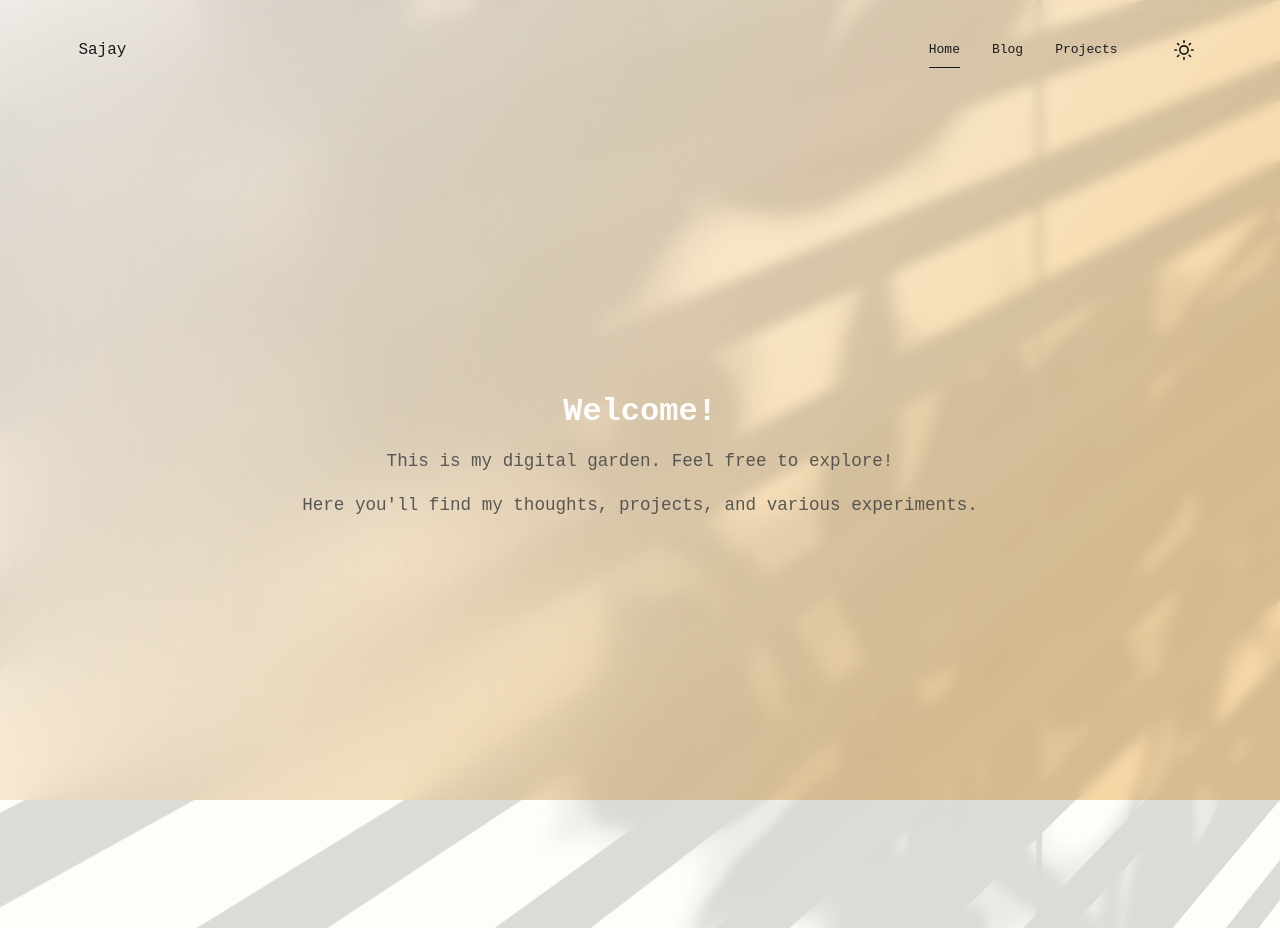
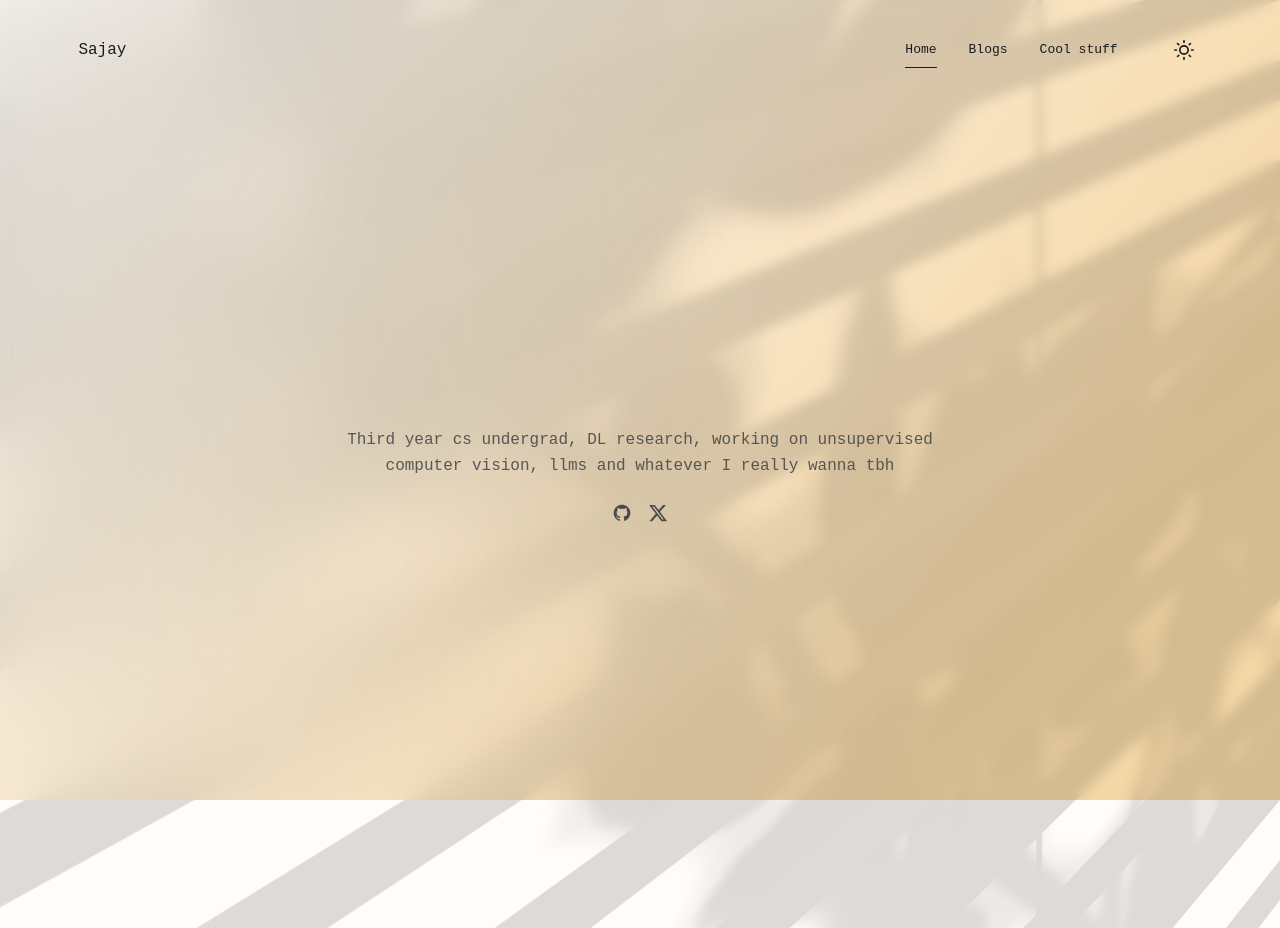
Before and after one commit to SajayR/Sadge, a plain HTML site: page index.html in a window 1280 px wide. Drawn offline with Linux system fonts and the light colour scheme.

Commit message:
Edited desc

```diff
--- a/index.html
+++ b/index.html
@@ -66,8 +66,8 @@
             <a href="/Users/cisco/Documents/CisStuff/Sadge/index.html" class="logo">Sajay</a>
             <nav class="nav">
                 <a href="/Users/cisco/Documents/CisStuff/Sadge/index.html" class="nav-item active">Home</a>
-                <a href="/blog" class="nav-item">Blog</a>
-                <a href="/projects" class="nav-item">Projects</a>
+                <a href="/blog" class="nav-item">Blogs</a>
+                <a href="/projects" class="nav-item">Cool stuff </a>
                 <button class="theme-toggle">
                     <svg width="20" height="20" viewBox="0 0 24 24" fill="none" stroke="currentColor" stroke-width="2" stroke-linecap="round" stroke-linejoin="round">
                         <circle cx="12" cy="12" r="5"/>
@@ -82,9 +82,22 @@
     <main class="main-content">
         <section class="about-section">
             <div class="about-content">
-                <h2>Welcome!</h2>
-                <p>This is my digital garden. Feel free to explore!</p>
-                <p>Here you'll find my thoughts, projects, and various experiments.</p>
+
+                <div class="description">
+                    <p>Third year cs undergrad, DL research, working on unsupervised computer vision, llms and whatever I really wanna tbh</p>
+                    <div class="social-links">
+                        <a href="https://github.com/SajayR" aria-label="GitHub Profile">
+                            <svg width="24" height="24" viewBox="0 0 24 24" fill="currentColor">
+                                <path fill-rule="evenodd" clip-rule="evenodd" d="M12 2C6.477 2 2 6.463 2 11.97c0 4.404 2.865 8.14 6.839 9.458.5.092.682-.216.682-.48 0-.236-.008-.864-.013-1.695-2.782.602-3.369-1.337-3.369-1.337-.454-1.151-1.11-1.458-1.11-1.458-.908-.618.069-.606.069-.606 1.003.07 1.531 1.027 1.531 1.027.892 1.524 2.341 1.084 2.91.828.092-.643.35-1.083.636-1.332-2.22-.251-4.555-1.107-4.555-4.927 0-1.088.39-1.979 1.029-2.675-.103-.252-.446-1.266.098-2.638 0 0 .84-.268 2.75 1.022A9.606 9.606 0 0112 6.82c.85.004 1.705.114 2.504.336 1.909-1.29 2.747-1.022 2.747-1.022.546 1.372.202 2.386.1 2.638.64.696 1.028 1.587 1.028 2.675 0 3.83-2.339 4.673-4.566 4.92.359.307.678.915.678 1.846 0 1.332-.012 2.407-.012 2.734 0 .267.18.577.688.48C19.137 20.107 22 16.373 22 11.969 22 6.463 17.522 2 12 2z"/>
+                            </svg>
+                        </a>
+                        <a href="https://twitter.com/SajayRRR" aria-label="Twitter/X Profile">
+                            <svg width="24" height="24" viewBox="0 0 24 24" fill="currentColor">
+                                <path d="M18.244 2.25h3.308l-7.227 8.26 8.502 11.24H16.17l-5.214-6.817L4.99 21.75H1.68l7.73-8.835L1.254 2.25H8.08l4.713 6.231zm-1.161 17.52h1.833L7.084 4.126H5.117z"/>
+                            </svg>
+                        </a>
+                    </div>
+                </div>
             </div>
         </section>
     </main>
--- a/styles.css
+++ b/styles.css
@@ -287,6 +287,41 @@ h1, h2, h3 {
     margin-bottom: 1rem;
 }
 
+.description {
+    margin-top: 2rem;
+    max-width: 600px;
+    margin-left: auto;
+    margin-right: auto;
+}
+
+.description p {
+    font-size: var(--text-base);
+    line-height: 1.6;
+    margin-bottom: 1.5rem;
+    color: var(--text-secondary);
+}
+
+.social-links {
+    display: flex;
+    gap: 1rem;
+    justify-content: center;
+    margin-top: 1rem;
+}
+
+.social-links a {
+    color: var(--text-secondary);
+    transition: color 0.2s ease;
+}
+
+.social-links a:hover {
+    color: var(--text-primary);
+}
+
+.social-links svg {
+    width: 20px;
+    height: 20px;
+}
+
 .dark .sidebar {
     border-color: rgba(255, 255, 255, 0.1);
 }
```
